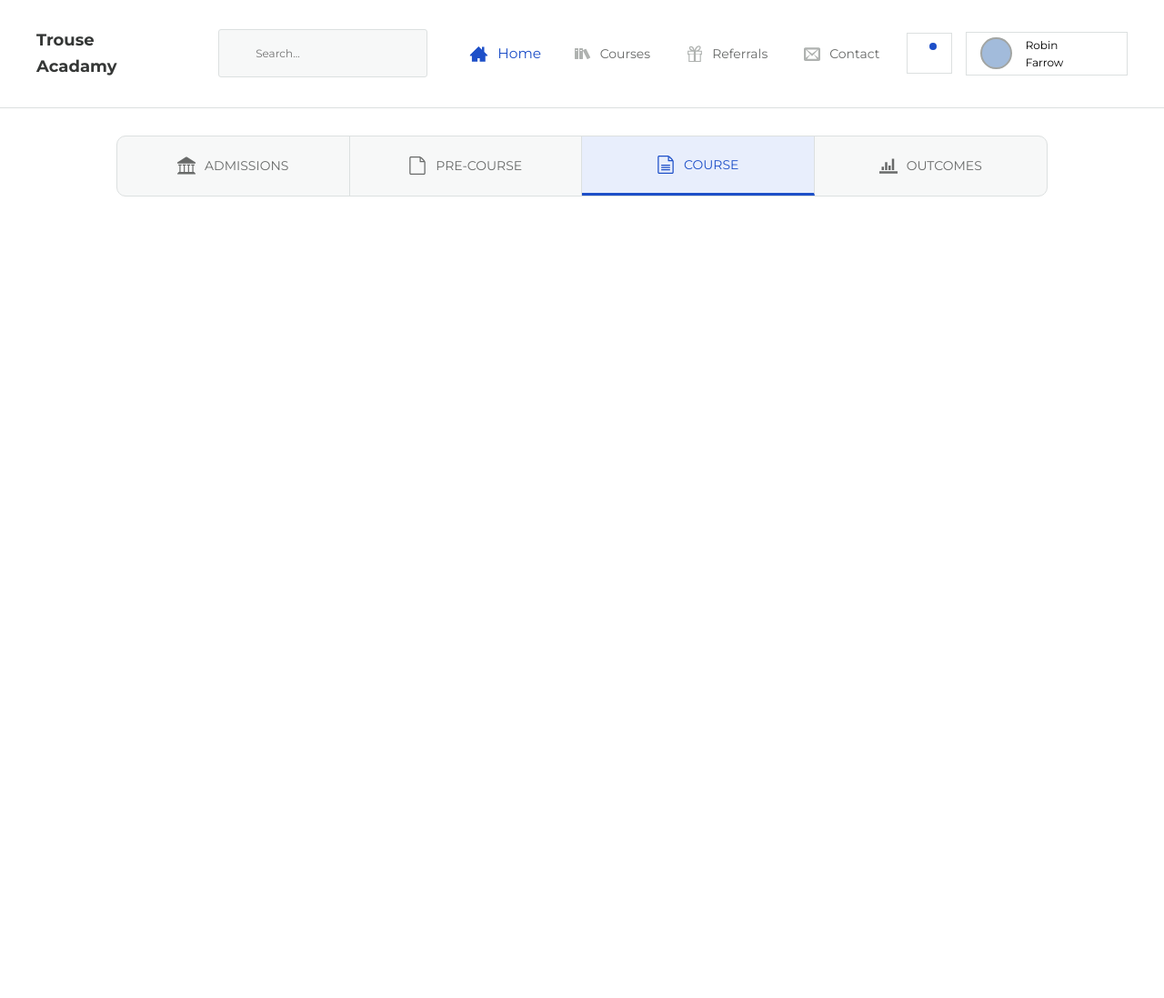
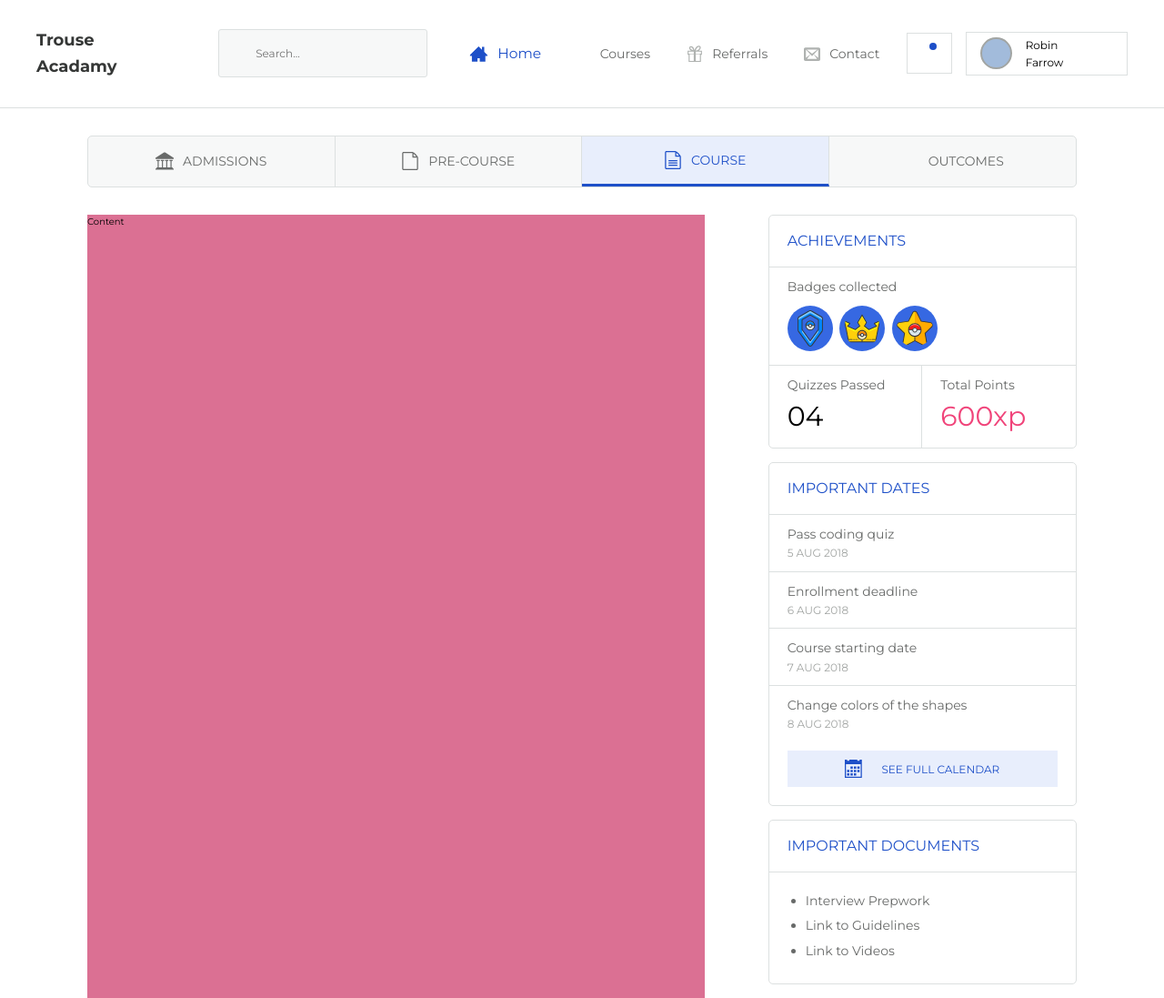
Before and after one commit to nursh/Trouse-Acadamy, a website: page index.html in a window 1280 px wide. Shown: the whole page at 91% size. Before the commit the page ends 800 px from the top, so only its background shows below. Drawn offline with Linux system fonts and the light colour scheme.

Commit message:
Finished with sidebar styling

```diff
--- a/index.html
+++ b/index.html
@@ -105,6 +105,73 @@
           <span class="pages__text">outcomes</span>
         </div>
       </div>
+
+      <div class="container">
+        <div class="content">
+          Content
+        </div>
+
+        <div class="sidebar">
+          <section class="sidebar__achievement">
+            <h3 class="sidebar__heading">Achievements</h3>
+            <div class="sidebar__achievement__badges">
+              <h4 class="sidebar__title">Badges collected</h4>
+              <div class="sidebar__achievement__badges-icons">
+                <img src="img/blue-team.svg" alt="Blue team" class="sidebar__achievement__badges-icon">
+                <img src="img/crown.svg" alt="Crown badge" class="sidebar__achievement__badges-icon">
+                <img src="img/star-1.svg" alt="Star badge" class="sidebar__achievement__badges-icon">
+              </div>
+            </div>
+            <div class="sidebar__achievement__section">
+              <div class="sidebar__achievement__quizzes">
+                <h4 class="sidebar__title">Quizzes Passed</h4>
+                <p class="sidebar__text">04</p>
+              </div>
+              <div class="sidebar__achievement__points">
+                <h4 class="sidebar__title">Total Points</h4>
+                <p class="sidebar__text--pink sidebar__text">600xp</p>
+              </div>
+            </div>
+          </section>
+
+          <section class="sidebar__dates">
+            <h3 class="sidebar__heading">Important Dates</h3>
+            <div class="sidebar__item">
+              <h4 class="sidebar__title">Pass coding quiz</h4>
+              <p class="sidebar__subheading">5 AUG 2018</p>
+            </div>
+            <div class="sidebar__item">
+              <h4 class="sidebar__title">Enrollment deadline</h4>
+              <p class="sidebar__subheading">6 AUG 2018</p>
+            </div>
+            <div class="sidebar__item">
+              <h4 class="sidebar__title">Course starting date</h4>
+              <p class="sidebar__subheading">7 AUG 2018</p>
+            </div>
+            <div class="sidebar__item">
+              <h4 class="sidebar__title">Change colors of the shapes</h4>
+              <p class="sidebar__subheading">8 AUG 2018</p>
+              <div class="sidebar__calendar">
+                <svg class="pages__icon">
+                  <use xlink:href="img/sprite.svg#icon-calendar"></use>
+                </svg>
+                <span>See full calendar</span>
+              </div>
+            </div>
+          </section>
+
+          <section class="sidebar__documents">
+            <h3 class="sidebar__heading">Important Documents</h3>
+            <div class="sidebar__item">
+              <ul class="sidebar__item">
+                <li class="sidebar__title">Interview Prepwork</li>
+                <li class="sidebar__title">Link to Guidelines</li>
+                <li class="sidebar__title">Link to Videos</li>
+              </ul>
+            </div>
+          </section>
+        </div>
+      </div>
     </main>
   </body>
 </html>
--- a/sass/abstracts/_variables.scss
+++ b/sass/abstracts/_variables.scss
@@ -13,3 +13,5 @@ $pink: #f0447a;
 $orange: #ff7733;
 $dark-off-white: darken($off-white, 10%);
 $icon-color: lighten($grey-light, 5%);
+$thin-border: .1rem solid $dark-off-white;
+$highlight-blue: lighten($blue-dark, 50%);
--- a/sass/base/_base.scss
+++ b/sass/base/_base.scss
@@ -15,3 +15,8 @@ body {
   font-family: "Montserrat", sans-serif;
   line-height: 1.6;
 }
+
+main {
+  width: 85%;
+  margin: 0 auto;
+}
--- a/sass/components/_pages.scss
+++ b/sass/components/_pages.scss
@@ -1,17 +1,16 @@
 .pages {
-  width: 80%;
-  margin: 0 auto;
+
   margin-top: 3rem;
   display: grid;
   grid-template-columns: repeat(4, 1fr);
-  border-radius: 1rem;
-  border: .1rem solid $dark-off-white;
+  border-radius: .5rem;
+  border: $thin-border;
   background-color: $off-white;
   color: $grey-dark;
 
 
   &__title {
-    padding: 2rem 5rem;
+    padding: 1.5rem 5rem;
     display: flex;
     justify-content: center;
     align-items: center;
@@ -19,12 +18,12 @@
 
   &__title--active {
     color: $blue-dark;
-    background-color: lighten($blue-dark, 50%);
+    background-color: $highlight-blue;
     border-bottom: 3px solid $blue-dark;
   }
 
   &__title:not(:last-child) {
-    border-right: .1rem solid $dark-off-white;
+    border-right: $thin-border;
   }
 
 
--- /dev/null
+++ b/sass/components/_sidebar.scss
@@ -0,0 +1,116 @@
+.content {
+  background-color: palevioletred;
+}
+
+.sidebar {
+
+  &__text {
+    font-size: 3rem;
+  }
+
+  &__text--pink {
+    color: $pink;
+  }
+
+  &__title {
+    font-size: 1.4rem;
+    color: $grey-dark;
+  }
+
+  &__heading {
+    font-size: 1.6rem;
+    color: $blue-dark;
+    text-transform: uppercase;
+    padding: 1.5rem 2rem;
+    border-bottom: $thin-border;
+  }
+
+  &__subheading {
+    font-weight: 400;
+    font-size: 1.2rem;
+    color: $grey-light;
+  }
+
+  &__title,
+  &__heading {
+    font-weight: 400;
+  }
+
+  & > * {
+    border-radius: .5rem;
+    border: $thin-border;
+    margin-bottom: 1.5rem;
+  }
+
+  &__item {
+    padding: 1rem 2rem;
+
+    &:not(:last-child) {
+      border-bottom: $thin-border;
+    }
+  }
+
+  &__calendar {
+    margin-top: 2rem;
+    margin-bottom: 1rem;
+    background-color: $highlight-blue;
+    color: $blue-dark;
+    text-align: center;
+    text-transform: uppercase;
+    font-size: 1.2rem;
+    padding: 1rem 0;
+    display: flex;
+    align-items: center;
+    justify-content: center;
+
+    & span {
+      display: inline-block;
+      padding-left: 2rem;
+    }
+  }
+
+  &__item li {
+    margin-bottom: .5rem;
+  }
+
+
+  &__achievement {
+
+    &__section {
+      display: grid;
+      grid-template-columns: repeat(2, 1fr);
+
+      & > * {
+        padding: 1rem 2rem;
+      }
+
+      & > *:not(:last-child) {
+        border-right: $thin-border;
+      }
+    }
+
+
+
+    &__badges {
+      border-bottom: $thin-border;
+      padding: 1rem 2rem;
+
+        &-icons {
+          margin-top: 1rem;
+
+          & > *:not(:last-child) {
+            margin-right: .5rem;
+          }
+        }
+
+        &-icon {
+          height: 5rem;
+          width: 5rem;
+          padding: .5rem;
+          border-radius: 100%;
+          background-color: lighten($blue-dark, 10%);
+        }
+    }
+
+  }
+}
--- /dev/null
+++ b/sass/layout/_container.scss
@@ -0,0 +1,6 @@
+.container {
+  margin-top: 3rem;
+  display: grid;
+  grid-template-columns: 2fr 1fr;
+  grid-column-gap: 7rem;
+}
--- a/sass/main.scss
+++ b/sass/main.scss
@@ -7,5 +7,7 @@
 @import "components/notification";
 @import "components/user-profile";
 @import "components/pages";
+@import "components/sidebar";
 
 @import "layout/header";
+@import "layout/container";
```
Also changed, not shown: css/style.css, img/blue-team.svg (added), img/crown.svg (added), img/star-1.svg (added).
